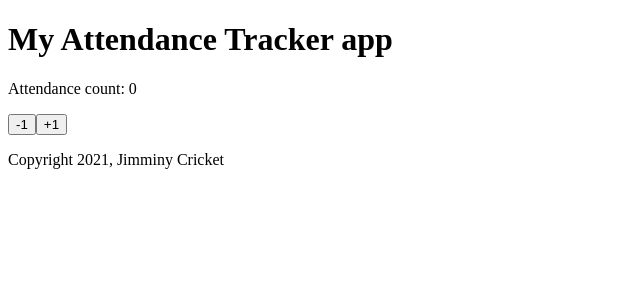
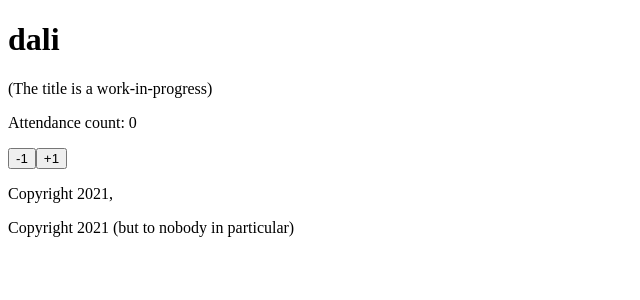
Before and after one commit to zahrabeng/attendance-counter, a React (Create React App) app: page / in a window 1280 px wide. Shown: the top 300 px of the page, without its empty margins (0-640 px from the left). Built offline with nearby package versions, Linux system fonts and the light colour scheme; the HTML template or start-up script is replaced by a standard one.

Commit message:
formatted

```diff
--- a/src/App.tsx
+++ b/src/App.tsx
@@ -5,10 +5,10 @@ import CopyrightNotice from "./components/CopyrightNotice";
 function App(): JSX.Element {
   return (
     <>
-      <AppHeader title={"My Attendance Tracker app"} />
+      <AppHeader title={"dali"} />
       <AttendanceTracker />
       <CopyrightNotice
-        author={"Jimminy Cricket"}
+        author={""}
         year={new Date().getFullYear()}
       />
     </>
--- a/src/components/AppHeader.tsx
+++ b/src/components/AppHeader.tsx
@@ -6,7 +6,6 @@ export default function AppHeader({ title }: AppHeaderProps): JSX.Element {
     return (
       <header>
         <h1>{title}</h1>
-
       {title.length < 5 &&
       <p>(The title is a work-in-progress)</p>}
     </header>
--- a/src/components/CopyrightNotice.tsx
+++ b/src/components/CopyrightNotice.tsx
@@ -1,6 +1,6 @@
 interface CopyrightNoticeProps {
   // ? makes a property optional: https://www.typescriptlang.org/docs/handbook/2/objects.html#optional-properties
-  author?: string;
+  author: string;
   year: number;
 }
 
@@ -9,6 +9,22 @@ export default function CopyrightNotice({
   year,
 }: CopyrightNoticeProps): JSX.Element {
   // truthiness check: https://developer.mozilla.org/en-US/docs/Glossary/Truthy
+
+  return (
+    <>
+    <p>
+      Copyright {year}, {author}
+      {author.length === 0 &&  <p>Copyright {year} (but to nobody in particular)</p>}
+    </p>
+    </>
+  );
+}
+
+
+
+
+
+/*
   if (author) {
     return (
       <>
@@ -25,3 +41,4 @@ export default function CopyrightNotice({
     );
   }
 }
+*/
```
